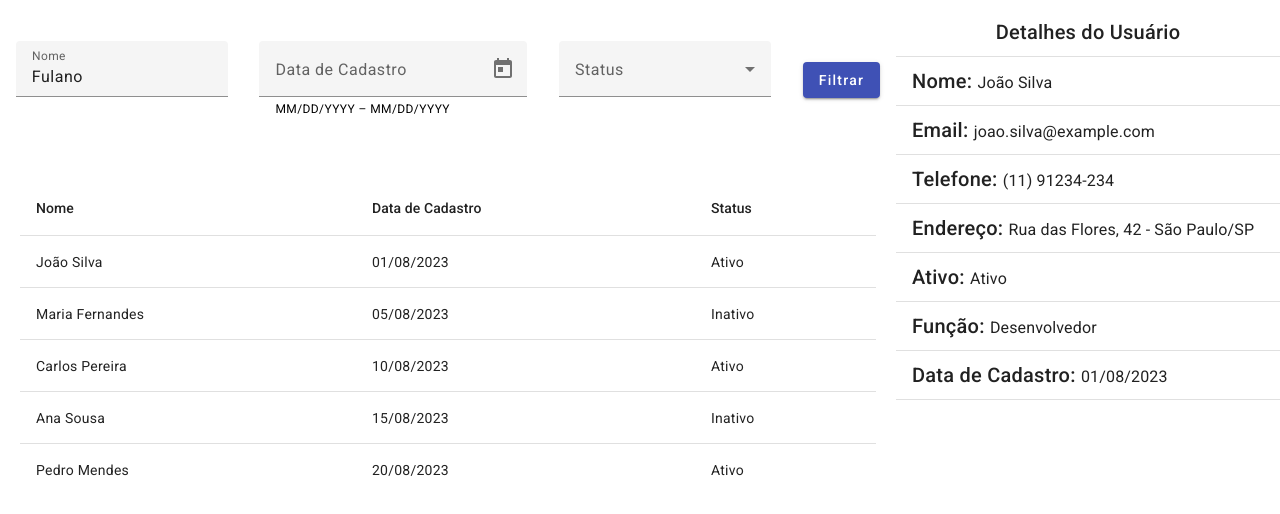
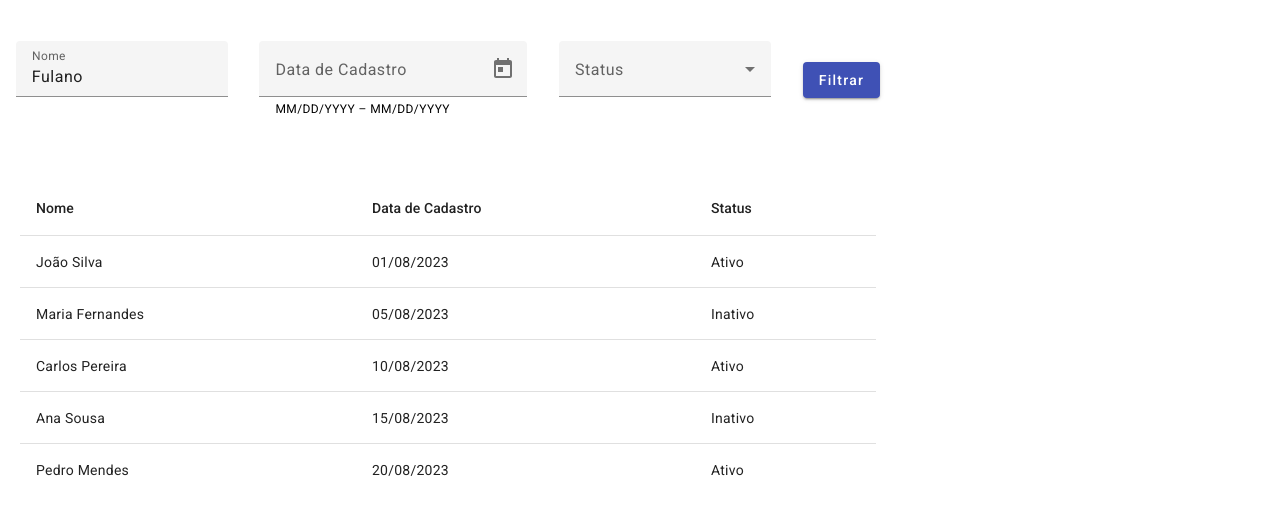
Before and after one commit to LeonardoVechieti/EstudoAngular, an Angular app in the folder listaUsuarios/: page / in a window 1280 px wide. Shown: the top 514 px of the page. Built offline with nearby package versions, Linux system fonts and the light colour scheme.

Commit message:
update: emitt do select para a lista de detalhes

```diff
--- a/listaUsuarios/src/app/app.component.html
+++ b/listaUsuarios/src/app/app.component.html
@@ -4,10 +4,10 @@
       <app-filter></app-filter>
     </div>
     <div class="main-left-div">
-      <app-users-list></app-users-list>
+      <app-users-list (userSelected)="onUserSelected($event)"></app-users-list>
     </div>
   </div>
   <div class="right-div">
-    <app-user-details [user]="userSelected"></app-user-details>
+    <app-user-details [user]="userSelected" *ngIf="showUserDetails"></app-user-details>
   </div>
 </div>
--- a/listaUsuarios/src/app/app.component.ts
+++ b/listaUsuarios/src/app/app.component.ts
@@ -8,5 +8,10 @@
   styleUrl: './app.component.scss'
 })
 export class AppComponent {
-  userSelected: IUser = UsersList[0];
+  showUserDetails: boolean = false;
+  userSelected: IUser = {} as IUser;
+  onUserSelected: (user: IUser) => void = (user: IUser) => {
+    this.showUserDetails = true;
+    this.userSelected = user;
+  }
 }
--- a/listaUsuarios/src/app/components/users-list/users-list.component.ts
+++ b/listaUsuarios/src/app/components/users-list/users-list.component.ts
@@ -1,4 +1,4 @@
-import { Component } from '@angular/core';
+import { Component, EventEmitter, Output } from '@angular/core';
 import { UsersList } from '../../data/users-list';
 import { IUser } from '../../interfaces/user/user.interface';
 
@@ -11,7 +11,10 @@
   displayedColumns: string[] = [ 'name', 'date', 'status' ];
   usersList: IUser[] = UsersList;
 
+  @Output('userSelected') userSelectedEmitt = new EventEmitter<IUser>();
+
   onUserSelected(user: IUser) {
+    this.userSelectedEmitt.emit(user);
     console.log('user', user);
   }
 }
```
